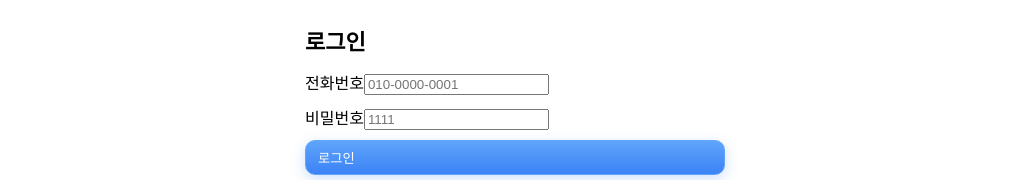
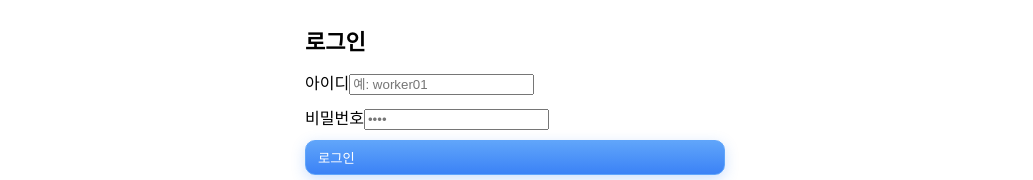
Before and after one commit to sanghyeok1/humanPower, a Next.js app: page /login in a window 1280 px wide. Shown: the part 124-304 px from the top of the page, without its empty margins (125-1158 px from the left). Built offline with nearby package versions, Linux system fonts and the light colour scheme; no server answers.

Commit message:
로그인프론트수정

```diff
--- a/app/login/page.tsx
+++ b/app/login/page.tsx
@@ -13,7 +13,7 @@ export default function LoginPage({
     searchParams.then(setSp);
   }, [searchParams]);
 
-  const [phone, setPhone] = useState("");
+  const [username, setUsername] = useState(""); // ✅ 아이디
   const [password, setPassword] = useState("");
   const [error, setError] = useState<string | null>(null);
   const [loading, setLoading] = useState(false);
@@ -26,7 +26,7 @@ export default function LoginPage({
       const res = await fetch("/api/auth/login", {
         method: "POST",
         headers: { "content-type": "application/json" },
-        body: JSON.stringify({ phone, password }),
+        body: JSON.stringify({ username, password }), // ✅ 아이디로 로그인
       });
       const j = await res.json().catch(() => ({}));
       if (!res.ok) {
@@ -50,12 +50,13 @@ export default function LoginPage({
         style={{ display: "grid", gap: 10, marginTop: 12 }}
       >
         <label>
-          전화번호
+          아이디
           <input
-            value={phone}
-            onChange={(e) => setPhone(e.target.value)}
-            placeholder="010-0000-0001"
+            value={username}
+            onChange={(e) => setUsername(e.target.value)}
+            placeholder="예: worker01"
             className="input"
+            autoComplete="username"
           />
         </label>
         <label>
@@ -64,8 +65,9 @@ export default function LoginPage({
             type="password"
             value={password}
             onChange={(e) => setPassword(e.target.value)}
-            placeholder="1111"
+            placeholder="••••"
             className="input"
+            autoComplete="current-password"
           />
         </label>
         <button className="btn btn-primary" disabled={loading}>
```
Also changed, not shown: app/api/auth/login/route.ts (+2 -5 lines), 1 other file (tests, documents, lock files or other folders).
